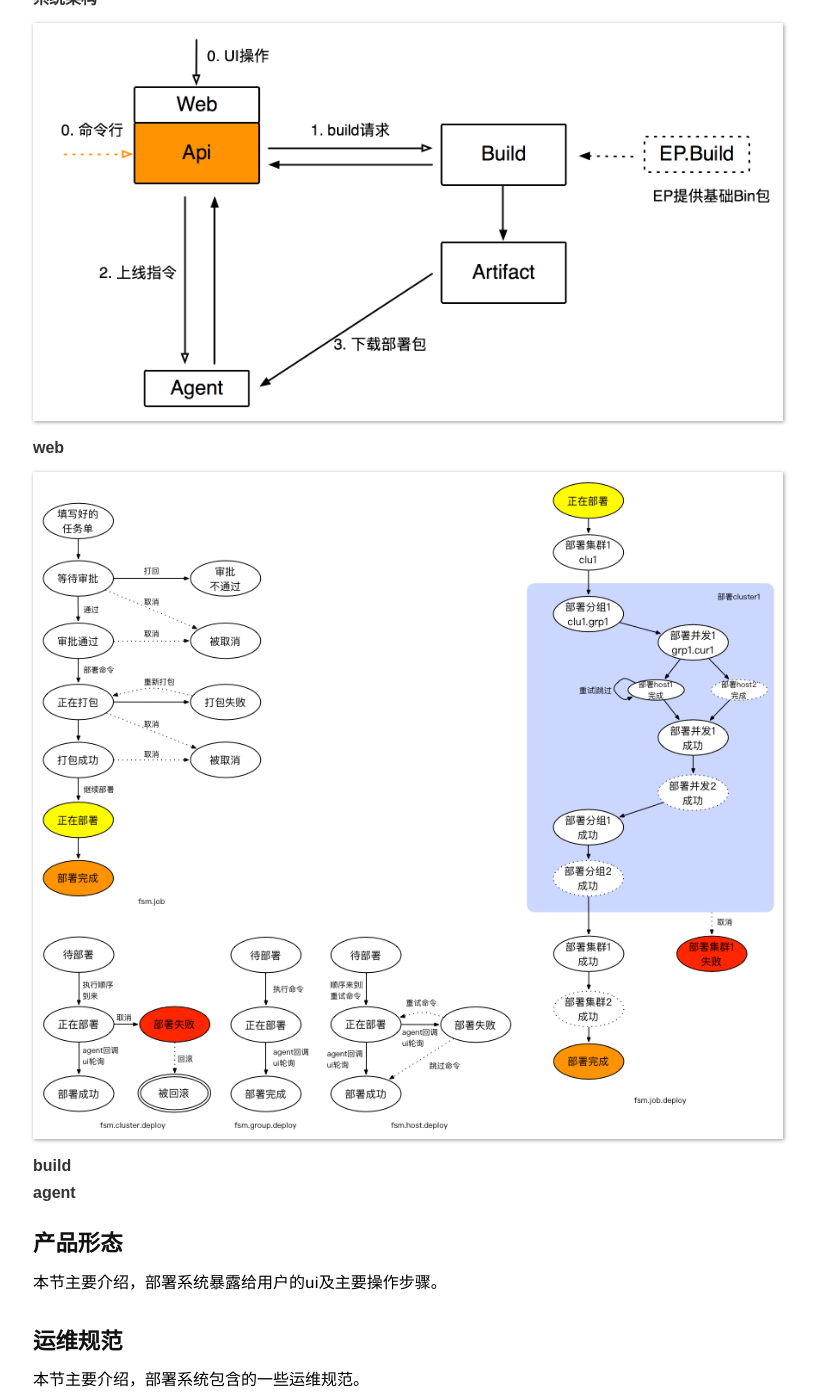
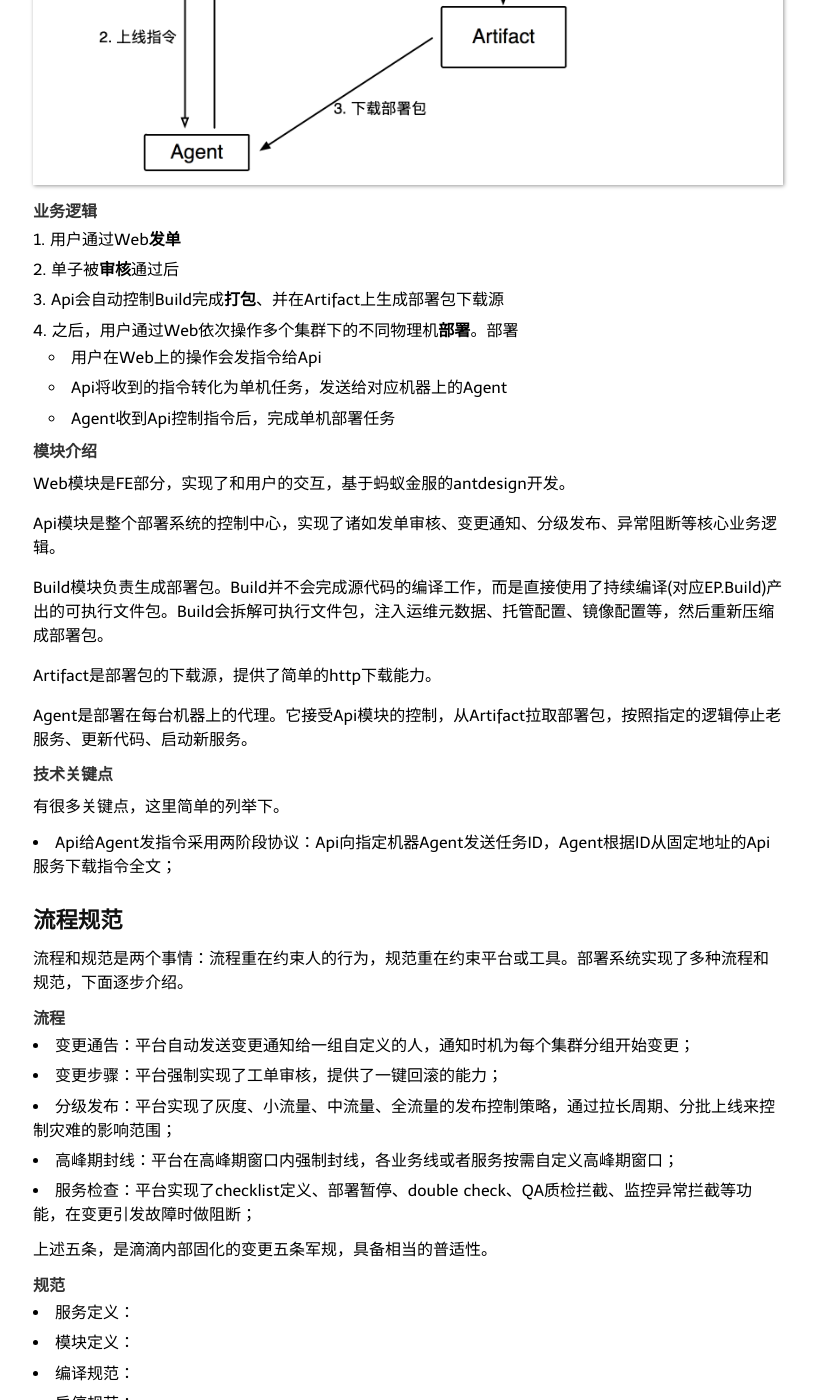
Before and after one commit to niean/niean.github.io, a Jekyll site: the page built from _posts/2016-11-13-op-deploy.markdown, in a window 1280 px wide and 1400 px high, scrolled down 850 px. Shown: the whole window, without its empty margins (232-1049 px from the left). Built offline with Jekyll 4.4.1, drawn with Linux system fonts in a browser that asks for light colours; comment, search, counter and statistics services are not loaded; some of the changed text lies outside the part shown.

Commit message:
更新deploy

```diff
--- a/_posts/2016-01-31-rbac1.markdown
+++ b/_posts/2016-01-31-rbac1.markdown
@@ -3,7 +3,7 @@ layout: post
 title: 运维权限系统
 date: 2016-01-31 18:00
 tags:
-  - system
+  - tools
 ---
 
 年关将近，终于有了一点时间。研究了下小米的运维权限体系，结合自己过往的经验，整理了下运维权限系统相关的设计思路。欢迎各位行家拍砖。
--- a/_posts/2016-02-14-business-tree.markdown
+++ b/_posts/2016-02-14-business-tree.markdown
@@ -3,7 +3,7 @@ layout: post
 title: 运维系统之松耦合设计
 date: 2016-02-14 13:14
 tags:
-  - system
+  - tools
 ---
 
 
--- a/_posts/2016-11-13-op-deploy.markdown
+++ b/_posts/2016-11-13-op-deploy.markdown
@@ -3,37 +3,75 @@ layout: post
 title: 运维部署系统
 date: 2016-11-13 13:00
 tags:
-  - system
+  - tools
 ---
 
-部署系统是运维平台很关键的一部分，主要解决服务代码发布的问题。部署系统包含了一系列的控制、规范，旨在协助推行运维标准化工作。部署系统是rd或者op使用频率较高的系统，其产品体验不容忽视。
+## 背景和目标
+滴滴业务快速发展、在线服务规模迅速扩大，微服务架构逐渐落地、在线服务模块数迅速增加。滴滴的部署工具未能同步发展，因服务部署(变更)引发的故障占比极高(大约80%左右)。因此，运维部启动了**半自动化**部署系统的建设项目。
 
-以下是，最近半年多时间，在dd参与新部署系统实施，得到的一些经验和体会。该系统，主要解决`人操作上线`的场景，不解决`自定义|自动上线`等场景。
+从产品层面来讲，这套部署系统的目标用户是业务RD，主要解决`业务RD通过UI来操作上线`的半自动化场景、不解决`持续发布`等全自动化场景。OP会放权给业务RD来自助执行上线操作。
 
-![page.png](https://raw.githubusercontent.com/niean/niean.github.io/master/images/20161113/page.jpg)
+从运维体系建设的角度来讲，这套系统承担了如下两个重要使命，
 
-## 功能描述
++ 固化变更流程：约束业务RD的上线流程，强制实现变更通告、分级发布、异常阻断等变更流程，弱化对人员素质的要求，降低稳定性风险
++ 统一运维规范：重塑在线业务的运维特征，包括服务定义、编译方式、启停方式、目录结构等，使之足够统一，奠基大一统的运维自动化体系
+
+下面，我们主要从系统架构、运维规范两个角度来介绍这套系统，产品形态不做详细介绍。
 
 
-## 技术实现
-本节主要介绍 系统架构、模块框图、核心数据流&配置流等。
+## 系统架构
+部署系统的技术架构相对简单，由5个部分组成，如下图所示。
 
-#### 系统架构
 ![arch.png](https://raw.githubusercontent.com/niean/niean.github.io/master/images/20161113/arch.png)
 
-#### web
-![deploy.fsm.png](https://raw.githubusercontent.com/niean/niean.github.io/master/images/20161113/deploy.fsm.png)
+#### 业务逻辑
+1. 用户通过Web**发单**
+2. 单子被**审核**通过后
+3. Api会自动控制Build完成**打包**、并在Artifact上生成部署包下载源
+4. 之后，用户通过Web依次操作多个集群下的不同物理机**部署**。部署
+    - 用户在Web上的操作会发指令给Api
+    - Api将收到的指令转化为单机任务，发送给对应机器上的Agent
+    - Agent收到Api控制指令后，完成单机部署任务
 
-#### build
+#### 模块介绍
+Web模块是FE部分，实现了和用户的交互，基于蚂蚁金服的antdesign开发。
+
+Api模块是整个部署系统的控制中心，实现了诸如发单审核、变更通知、分级发布、异常阻断等核心业务逻辑。
+
+Build模块负责生成部署包。Build并不会完成源代码的编译工作，而是直接使用了持续编译(对应EP.Build)产出的可执行文件包。Build会拆解可执行文件包，注入运维元数据、托管配置、镜像配置等，然后重新压缩成部署包。
+
+Artifact是部署包的下载源，提供了简单的http下载能力。
+
+Agent是部署在每台机器上的代理。它接受Api模块的控制，从Artifact拉取部署包，按照指定的逻辑停止老服务、更新代码、启动新服务。
+
+#### 技术关键点
+有很多关键点，这里简单的列举下。
+
+- Api给Agent发指令采用两阶段协议：Api向指定机器Agent发送任务ID，Agent根据ID从固定地址的Api服务下载指令全文；
 
 
-#### agent
+## 流程规范
+流程和规范是两个事情：流程重在约束人的行为，规范重在约束平台或工具。部署系统实现了多种流程和规范，下面逐步介绍。
+
+#### 流程
+- 变更通告：平台自动发送变更通知给一组自定义的人，通知时机为每个集群分组开始变更；
+- 变更步骤：平台强制实现了工单审核，提供了一键回滚的能力；
+- 分级发布：平台实现了灰度、小流量、中流量、全流量的发布控制策略，通过拉长周期、分批上线来控制灾难的影响范围；
+- 高峰期封线：平台在高峰期窗口内强制封线，各业务线或者服务按需自定义高峰期窗口；
+- 服务检查：平台实现了checklist定义、部署暂停、double check、QA质检拦截、监控异常拦截等功能，在变更引发故障时做阻断；
+
+上述五条，是滴滴内部固化的变更五条军规，具备相当的普适性。
+
+#### 规范
+- 服务定义：
+- 模块定义：
+- 编译规范：
+- 启停规范：
+- 源码包规范：
+- 部署包规范：
+- 服务自描述：
 
 
-
-## 产品形态
-本节主要介绍，部署系统暴露给用户的ui及主要操作步骤。
-
-
-## 运维规范
-本节主要介绍，部署系统包含的一些运维规范。
+## 后续优化方向
+- 物理机和容器的部署融合
+- 变更通路统一化
--- a/_posts/2017-07-18-didi-falcon.markdown
+++ b/_posts/2017-07-18-didi-falcon.markdown
@@ -1,9 +1,9 @@
 ---
 layout: post
-title: 基于Falcon的滴滴内部监控系统
+title: 滴滴内部监控系统DDFalcon
 date: 2017-07-18 21:00
 tags:
-  - falcon
+  - tools
 ---
 
 
--- a/_posts/2019-02-13-didi-sre-eff.markdown
+++ b/_posts/2019-02-13-didi-sre-eff.markdown
@@ -3,7 +3,7 @@ layout: post
 title: 滴滴SRE运维效率体系建设思路
 date: 2019-02-13 16:00
 tags:
-  - sre
+  - thoughts
 ---
 
 
```
